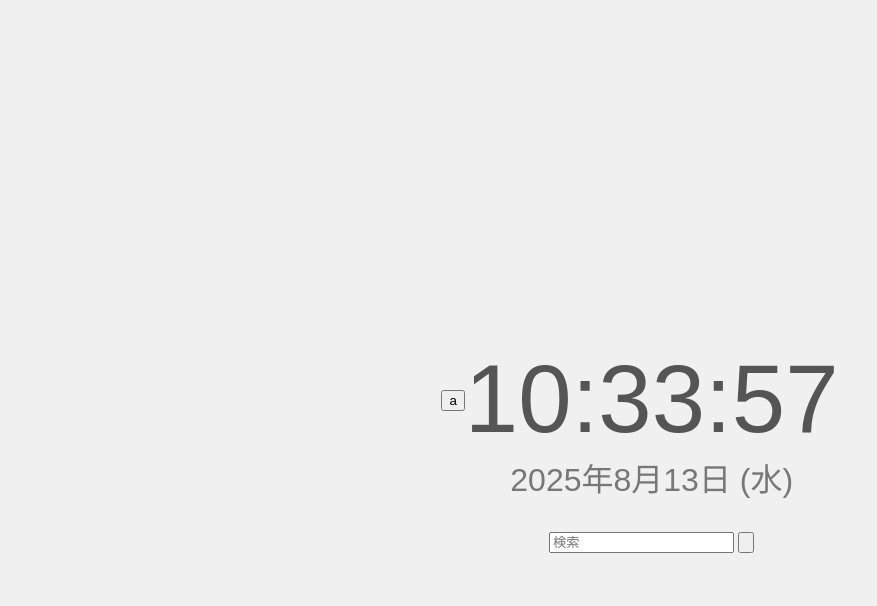
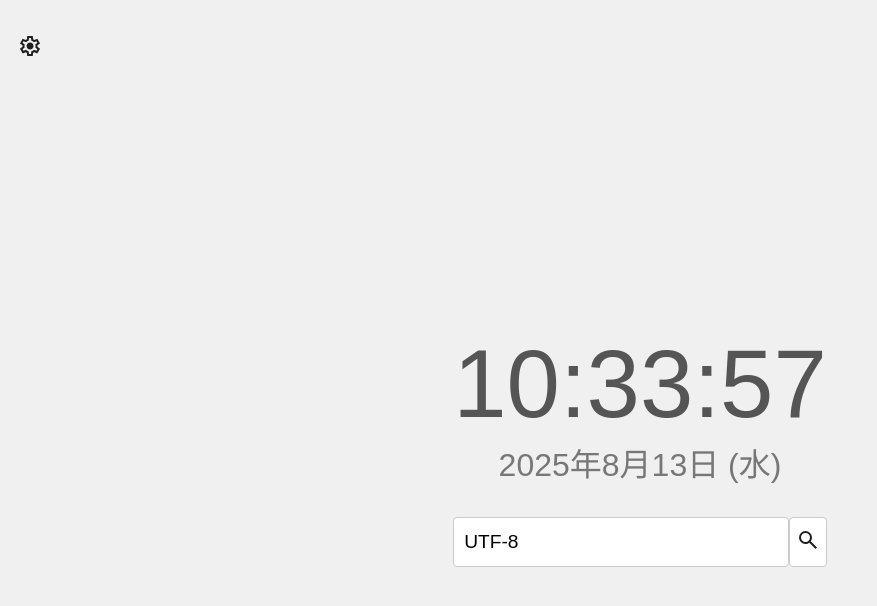
Before and after one commit to smhikaproj/homepage, a plain HTML site: page index.html in a window 1280 px wide. Shown: the whole page, without its empty margins (0-877 px from the left). Drawn offline with Linux system fonts and the light colour scheme; a web font is replaced by a local one.

Commit message:
search機能追加

```diff
--- a/index.html
+++ b/index.html
@@ -13,9 +13,9 @@
 </head>
 <body>
     <header>
-        <div class="wether">
-            <div class="weather-icon"><button>a</button></div>
-            <div class="weather-text"></div>
+        <div class="settings">
+            <p title="設定" class="settings-show-btn" onclick="document.querySelector('.settings_dialog').show();"><svg xmlns="http://www.w3.org/2000/svg" height="24px" viewBox="0 -960 960 960" width="24px" fill="#1f1f1f"><path d="m370-80-16-128q-13-5-24.5-12T307-235l-119 50L78-375l103-78q-1-7-1-13.5v-27q0-6.5 1-13.5L78-585l110-190 119 50q11-8 23-15t24-12l16-128h220l16 128q13 5 24.5 12t22.5 15l119-50 110 190-103 78q1 7 1 13.5v27q0 6.5-2 13.5l103 78-110 190-118-50q-11 8-23 15t-24 12L590-80H370Zm70-80h79l14-106q31-8 57.5-23.5T639-327l99 41 39-68-86-65q5-14 7-29.5t2-31.5q0-16-2-31.5t-7-29.5l86-65-39-68-99 42q-22-23-48.5-38.5T533-694l-13-106h-79l-14 106q-31 8-57.5 23.5T321-633l-99-41-39 68 86 64q-5 15-7 30t-2 32q0 16 2 31t7 30l-86 65 39 68 99-42q22 23 48.5 38.5T427-266l13 106Zm42-180q58 0 99-41t41-99q0-58-41-99t-99-41q-59 0-99.5 41T342-480q0 58 40.5 99t99.5 41Zm-2-140Z"/></svg></p>
+            <dialog class="settings_dialog"></dialog>
         </div>
         <div class="eventday"></div>
     </header>
@@ -23,13 +23,15 @@
         <div class="center">
             <div class="time-day"><p class="time">HH:mm:ss</p><p class="day">yyyy年mm月dd日(ddd)</p></div>
             <div class="search">
-                <form action="https://google.com/search" method="get">
-                    <input type="search" name="q" id="q" class="search-input" placeholder="検索">
-                    <input type="submit" value="">
+                <!--<script async src="https://cse.google.com/cse.js?cx=35801c69d542c47eb"></script>
+                <div class="gcse-search"></div>-->
+                <form class="search-form" action="https://www.google.com/search" method="get" target="_blank">
+                    <input type="search" name="q" placeholder="検索" class="search-input" required title=">
+                    <input type="hidden" name="ie" value="UTF-8">
+                    <input type="hidden" name="oe" value="UTF-8">
+                    <input type="hidden" name="hl" value="ja">
+                    <button type="submit" class="search-btn"><svg xmlns="http://www.w3.org/2000/svg" height="24px" viewBox="0 -960 960 960" width="24px" fill="#1f1f1f"><path d="M784-120 532-372q-30 24-69 38t-83 14q-109 0-184.5-75.5T120-580q0-109 75.5-184.5T380-840q109 0 184.5 75.5T640-580q0 44-14 83t-38 69l252 252-56 56ZM380-400q75 0 127.5-52.5T560-580q0-75-52.5-127.5T380-760q-75 0-127.5 52.5T200-580q0 75 52.5 127.5T380-400Z"/></svg></button>
                 </form>
-                <script async src="https://cse.google.com/cse.js?cx=35801c69d542c47eb">
-</script>
-<div class="gcse-search"></div>
             </div>
         </div>
         <div class="center-sub">
--- a/index.style.css
+++ b/index.style.css
@@ -28,3 +28,112 @@ main {
     color: #777;
     margin-top: 0;
 }
+/*.search > * {
+    display: flex;
+    justify-content: left;
+    align-items: normal;
+    position: relative;
+}
+.gs-result a,
+.gs-result,
+.gsc-thumbnail-inside {
+    position: relative;
+    text-align: left;
+}*/
+.search {
+    position: relative;
+    width: 100%;
+}
+.search > form {
+    display: flex;
+    justify-content: center;
+    align-items: center;
+    width: 100%;
+    position: relative;
+    padding-left: 0;
+    padding-right: 0;
+}
+.search > form > input[type="search"] {
+    width: 90%;
+    font-size: 1.2em;
+    border: 1px solid #ccc;
+    border-radius: 4px;
+    box-sizing: border-box;
+    position: relative;
+    height: 50px;
+    padding-left: 10px;
+}
+.search > form > input[type="search"]:focus {
+    outline: none;
+    border-color: #66afe9;
+}
+.search > form > input[type="submit"],
+.search-btn {
+    padding: 0;
+    width: 10%;
+    font-size: 1.2em;
+    border: 1px solid #ccc;
+    border-radius: 4px;
+    box-sizing: border-box;
+    position: relative;
+    height: 50px;
+    background-color: #fff;
+}
+
+.search > form > input[type="submit"] :hover,
+.search-btn :hover {
+    border-color: #66afe9;
+    cursor: pointer;
+}
+.search > form > input[type="search"]::placeholder {
+    color: #aaa;
+}
+
+.settings {
+    position: absolute;
+    top: 10px;
+    right: 10px;
+}
+.settings_dialog {
+    width: 300px;
+    height: 400px;
+    padding: 20px;
+    background-color: #fff;
+    border: 1px solid #ccc;
+    box-shadow: 0 2px 10px rgba(0, 0, 0, 0.1);
+    border-radius: 8px;
+    opacity: 1 !important;
+    visibility: visible !important;
+    border: none;
+    height: 80%;
+    box-shadow: 0 3px 10px rgba(34, 25, 25, 0.4);
+    border-collapse: separate;
+    background: white;
+    padding: 30px;
+    width: 70%;
+    position: fixed !important;
+    top: 5%;
+    left: 12%;
+    z-index: 100003;
+}
+.settings-show-btn {
+    position:fixed;
+    left: 0;
+    top: 0;
+    cursor: pointer;
+    padding: 10px;
+    width: 40px;
+    height: 40px;
+    display: flex;
+    justify-content: center;
+    align-items: center;
+}
+.settings-show-btn:hover {
+    background-color: #afafaf;
+    border-radius: 50%;
+}
+.settings-show-btn > svg {
+    width: 24px;
+    height: 24px;
+
+}
```
Also changed, not shown: index.script.js (line endings or trailing spaces), search.svg (added).
